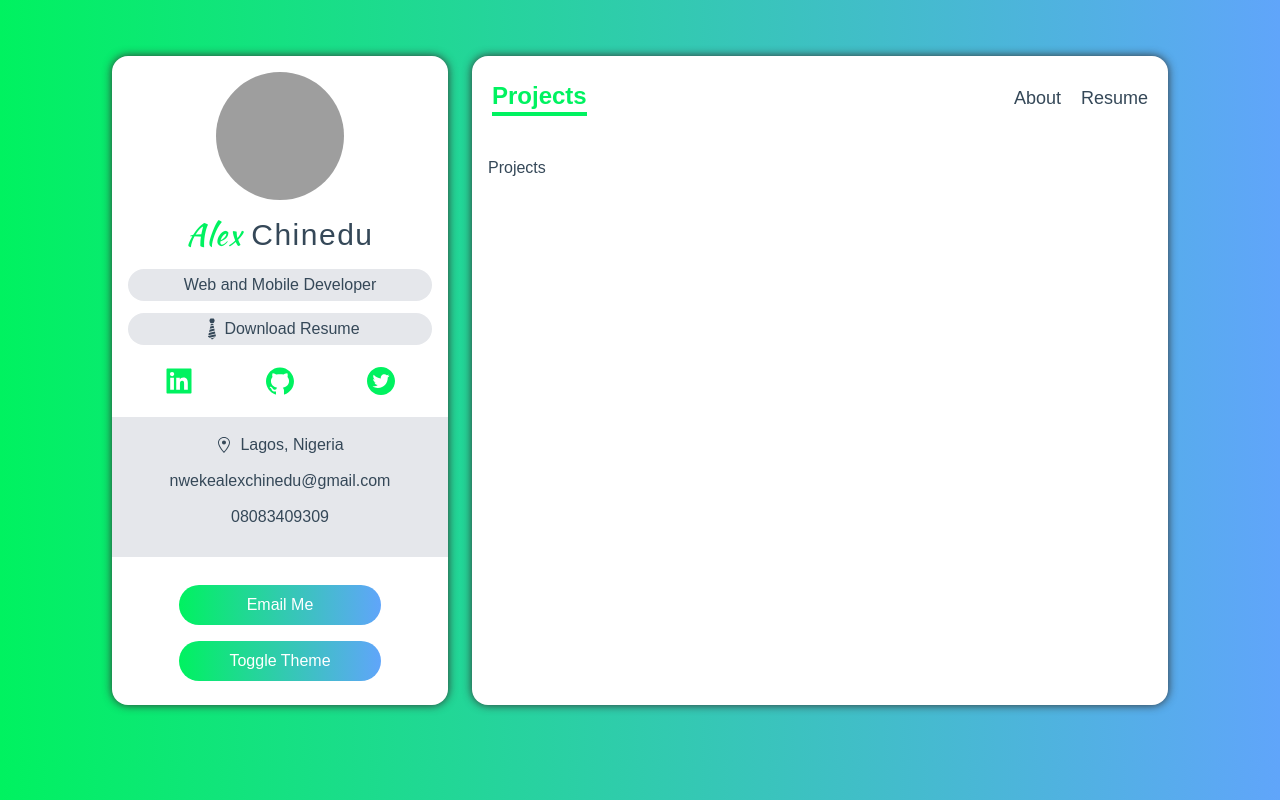
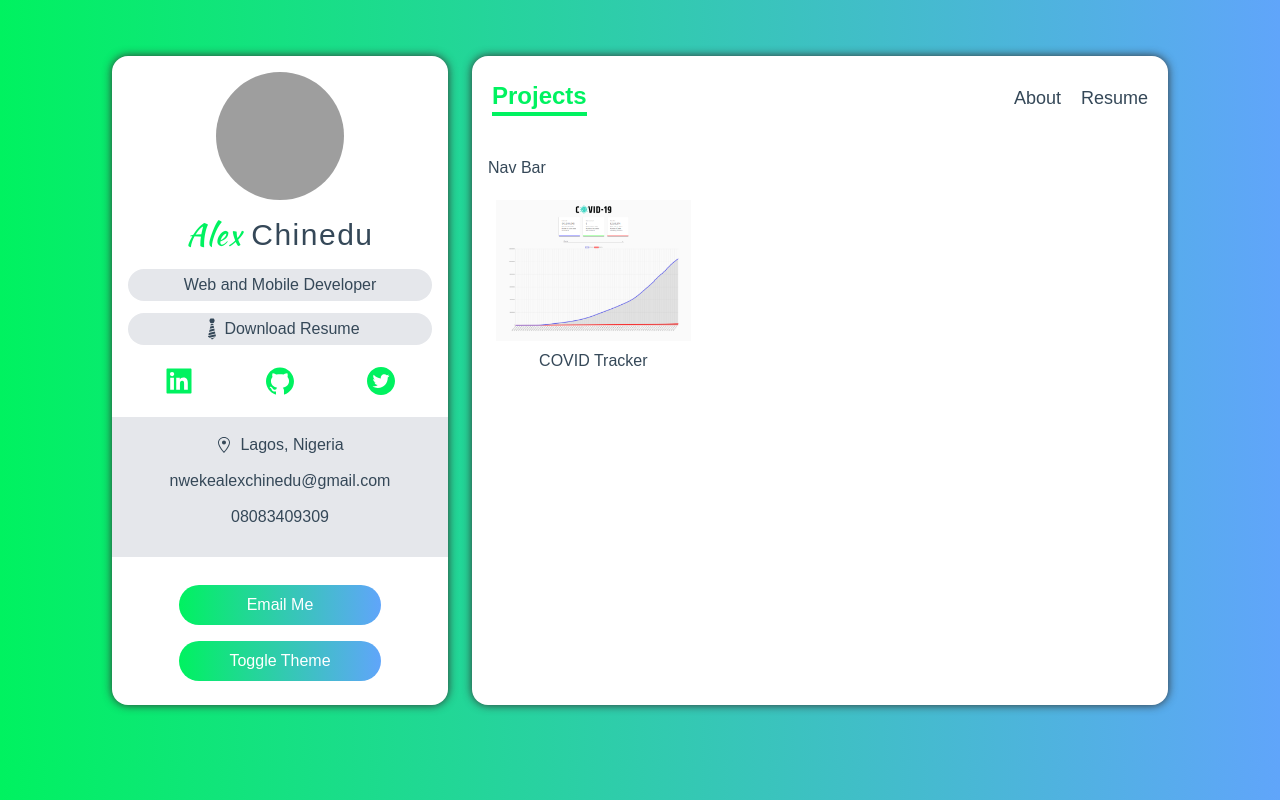
Before and after one commit to DevXanderCode/portfolio, a Next.js app: page /projects in a window 1280 px wide. Built offline with nearby package versions, Linux system fonts and the light colour scheme; grey boxes are pictures that could not be loaded.

Commit message:
started working on the project card

```diff
--- /dev/null
+++ b/components/ProjectCard.tsx
@@ -0,0 +1,64 @@
+import { useState } from "react";
+import { AiFillGithub, AiFillProject } from "react-icons/ai";
+import { MdClose } from "react-icons/md";
+import { IProject } from "../types";
+
+const ProjectCard: React.FC<{ project: IProject }> = ({
+  project: {
+    name,
+    image_path,
+    category,
+    deployed_url,
+    github_url,
+    description,
+    key_techs,
+  },
+}) => {
+  const [showDetails, setShowDetails] = useState<boolean>(false);
+  return (
+    <div className="">
+      <img
+        src={image_path}
+        alt={name}
+        className="cursor-pointer"
+        onClick={() => setShowDetails((prev) => !prev)}
+      />
+      <p className="my-2 text-center">{name}</p>
+
+      {showDetails && (
+        <div className="absolute top-0 left-0 z-10 grid w-full h-auto text-black bg-gray-100 md:grid-cols-2 gap-x-12 dark:text-white dark:bg-dark-100">
+          <div>
+            <img src={image_path} alt={name} />
+
+            <a href={github_url}>
+              <AiFillGithub />
+              <span>GitHub</span>
+            </a>
+
+            {deployed_url && (
+              <a href={deployed_url}>
+                <AiFillProject />
+                <span>Project</span>
+              </a>
+            )}
+          </div>
+          <div>
+            <h2>{name}</h2>
+            <h3>{description}</h3>
+            <div>
+              {key_techs?.map((tech) => (
+                <span key={tech}>{tech}</span>
+              ))}
+            </div>
+          </div>
+
+          <button onClick={() => setShowDetails(false)}>
+            <MdClose size={30} />
+          </button>
+        </div>
+      )}
+    </div>
+  );
+};
+
+export default ProjectCard;
--- a/components/index.ts
+++ b/components/index.ts
@@ -2,3 +2,4 @@
 export { default as NavBar } from "./NavBar";
 export { default as ServiceCard } from "./ServiceCard";
 export { default as Bar } from "./Bar";
+export { default as ProjectCard } from "./ProjectCard";
--- a/data.ts
+++ b/data.ts
@@ -35,7 +35,7 @@
     id: 4,
     title: "API Development",
     about:
-      "I develop robust REST APIs with <b>Node js</b>, <b>Expressjs</b>, <b>Loopbackjs</b> and <b>Nextjs</b>",
+      "I develop robust REST and GraphQL APIs with <b>Node js</b>, <b>Expressjs</b>, <b>Loopbackjs</b> and <b>Nextjs</b>",
     Icon: AiOutlineApi,
   },
   {
@@ -97,12 +97,12 @@
 ];
 
 export const tools: ISkill[] = [
-  { name: "Framer", level: "50%", Icon: BsCircleFill },
+  { name: "Git", level: "80%", Icon: BsCircleFill },
   { name: "Click Up", level: "80%", Icon: BsCircleFill },
   { name: "Zoom", level: "90%", Icon: BsCircleFill },
   { name: "Google Meet", level: "99%", Icon: BsCircleFill },
   { name: "Figma", level: "45%", Icon: BsCircleFill },
-  //   { name: "Adobe XD", level: "35%", Icon: BsCircleFill },
+  { name: "VSCode", level: "75%", Icon: BsCircleFill },
 ];
 
 export const projects: IProject[] = [
--- a/pages/index.tsx
+++ b/pages/index.tsx
@@ -11,7 +11,7 @@
         without relying on meaningful content. Lorem ipsum may be used as a
         placeholder before final copy is available.
       </h5>
-      <div className="flex-grow p-4 mt-5 -mx-6 bg-gray-400 dark:bg-dark-700">
+      <div className="flex-grow p-4 mt-5 -mx-6 bg-gray-400 dark:bg-dark-100">
         <h6 className="my-3 text-xl font-bold tracking-wide">What i offer</h6>
         <div className="grid gap-6 lg:grid-cols-2">
           {services?.map((service, idx) => (
--- a/pages/projects.tsx
+++ b/pages/projects.tsx
@@ -1,5 +1,23 @@
-const Projects = () => {
-  return <div className="p-4">Projects</div>;
+import { NextPage } from "next";
+import { ProjectCard } from "../components";
+import { projects } from "../data";
+
+const Projects: NextPage = () => {
+  return (
+    <div className="p-4">
+      <nav>Nav Bar</nav>
+      <div className="relative grid grid-cols-12 gap-4 my-3">
+        {projects?.map((project) => (
+          <div
+            key={project?.name}
+            className="col-span-12 p-2 sm:col-span-6 lg:col-span-4"
+          >
+            <ProjectCard project={project} />
+          </div>
+        ))}
+      </div>
+    </div>
+  );
 };
 
 export default Projects;
--- a/tailwind.config.js
+++ b/tailwind.config.js
@@ -17,7 +17,7 @@
         },
         dark: {
           DEFAULT: "#010101",
-          100: "#0a0b1e",
+          100: "#0a0b0e",
           200: "#16181d",
           300: "#16181d",
           500: "#0f1115",
```
